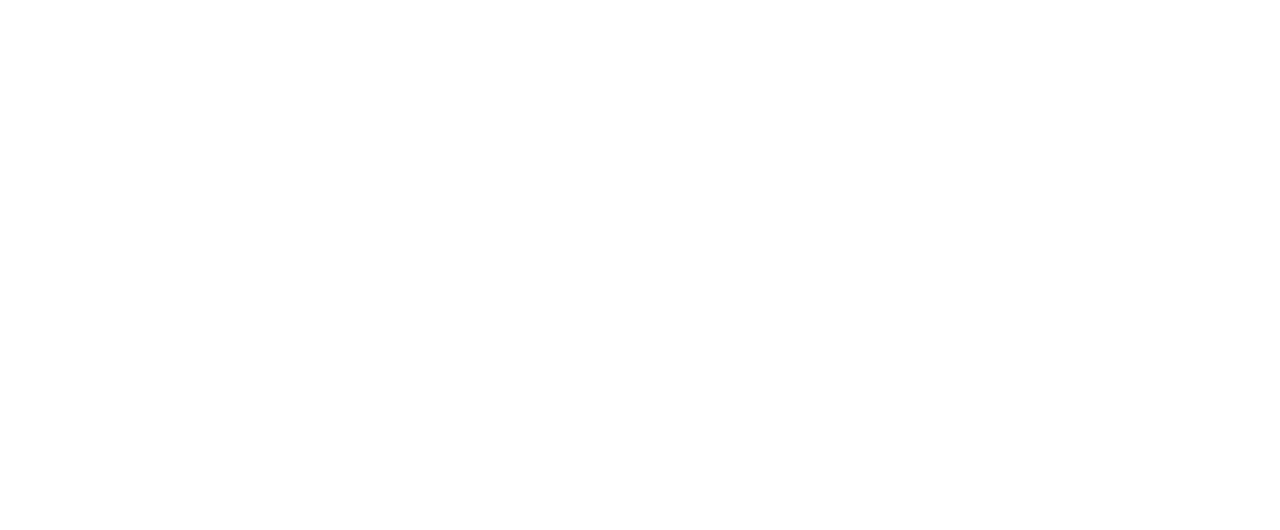
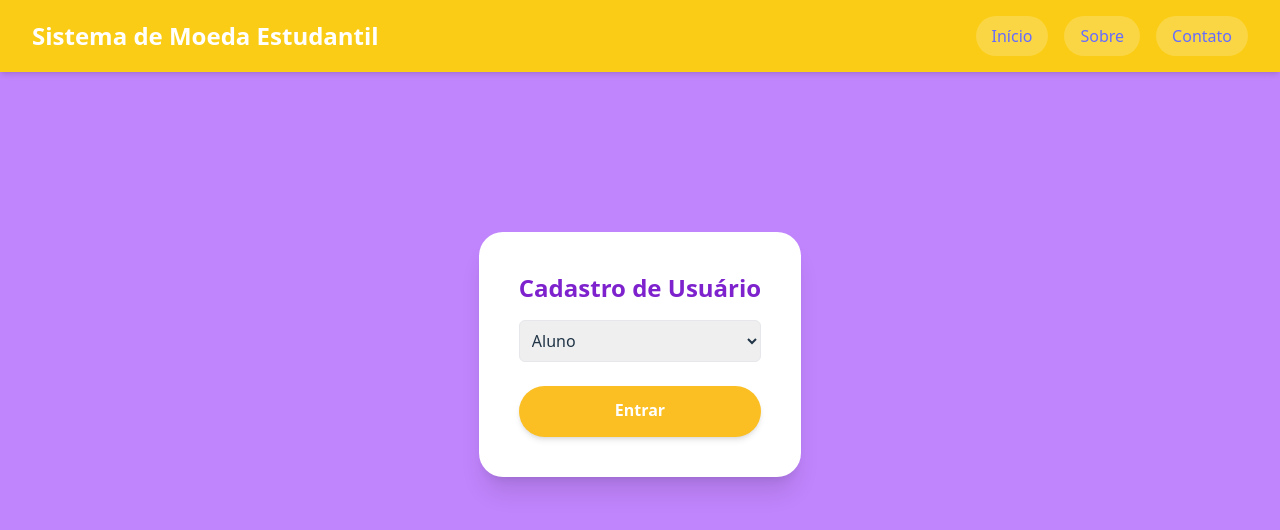
Before and after one commit to luizarochal/sistemaDeMoedaEstudantil, a React app in the folder implementacao/frontend/: page /cadastro in a window 1280 px wide. Before the commit this address had no page. Shown: the top 530 px of the page. Built offline with nearby package versions, Linux system fonts and the light colour scheme; the HTML template or start-up script is replaced by a standard one.

Commit message:
Feat: tela de cadastro

```diff
--- a/implementacao/frontend/src/cadastro/Cadastro.jsx
+++ b/implementacao/frontend/src/cadastro/Cadastro.jsx
@@ -1,8 +1,8 @@
 import React from "react";
-import Header from "./coponentes/header.jsx";
-import Cadastro from "./coponentes/pageinfo.jsx";
+import Header from "../homePage/coponentes/header.jsx";
+import Cadastro from "./componentes/Pageinfo.jsx";
 
-export default function HomePage() {
+export default function CadastroPage() {
   return (
     <div className="bg-purple-400">
       <Header />
--- a/implementacao/frontend/src/cadastro/componentes/Pageinfo.jsx
+++ b/implementacao/frontend/src/cadastro/componentes/Pageinfo.jsx
@@ -4,16 +4,26 @@ export default function PageInfo() {
   return (
     <div className="flex justify-center items-center mt-40">
       <div className="bg-white rounded-3xl shadow-xl text-center p-10 max-w-md animate-bounce-slow">
+
         <h1 className="text-2xl font-bold text-purple-700 mb-4">
-          🏫 Sistema de Moeda Estudantil
+          Cadastro de Usuário
         </h1>
-        <p className="text-gray-600 mb-6">
-          Ganhe moedas estudando, colaborando e participando de atividades!
-          Transforme o aprendizado em diversão.
-        </p>
+        <div className="flex flex-col">
+
+        <select className="mb-6 p-2 rounded-md border border-gray-200">
+          <option value="aluno">Aluno</option>
+          <option value="professor">Professor</option>
+          <option value="administrador">Empresa</option>
+        </select>
+
+
+
         <button className="bg-amber-400 hover:bg-amber-500 text-white font-bold py-3 px-8 rounded-full shadow-md transition">
           Entrar
         </button>
+
+        </div>
+
       </div>
     </div>
   );
--- a/implementacao/frontend/src/main.jsx
+++ b/implementacao/frontend/src/main.jsx
@@ -3,12 +3,14 @@ import { createRoot } from 'react-dom/client'
 import { BrowserRouter, Routes, Route } from 'react-router-dom'
 import './index.css'
 import HomePage from './homePage/HomePage.jsx'
+import Cadastro from './cadastro/Cadastro.jsx'
 
 createRoot(document.getElementById('root')).render(
   <StrictMode>
     <BrowserRouter>
       <Routes>
         <Route path="/" element={<HomePage />} />
+        <Route path="/cadastro" element={<Cadastro />} />
       </Routes>
     </BrowserRouter>
   </StrictMode>,
```
